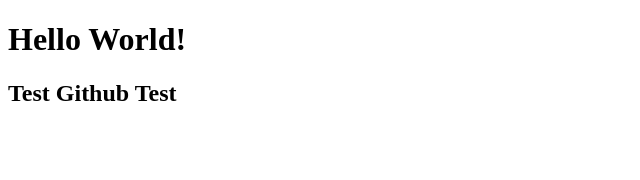
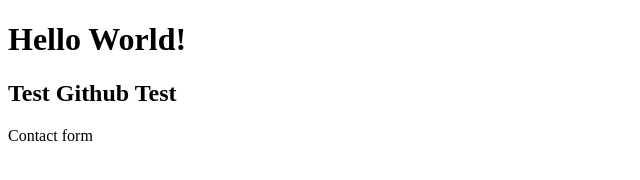
Before and after one commit to mklepper/sportNetwork, a plain HTML site: page index.html in a window 1280 px wide. Shown: the whole page, without its empty margins (0-640 px from the left). Drawn offline with Linux system fonts and the light colour scheme.

Commit message:
New lines in index.html + added bootstrap

```diff
--- a/index.html
+++ b/index.html
@@ -8,6 +8,10 @@
     <body>
         <h1>Hello World!</h1>
         <h2>Test Github Test</h2>
+        <div>
+            <p>Contact form</p>
+        </div>
     </body>
 
+
 </html>
```
Also changed, not shown: contact.html (added).
